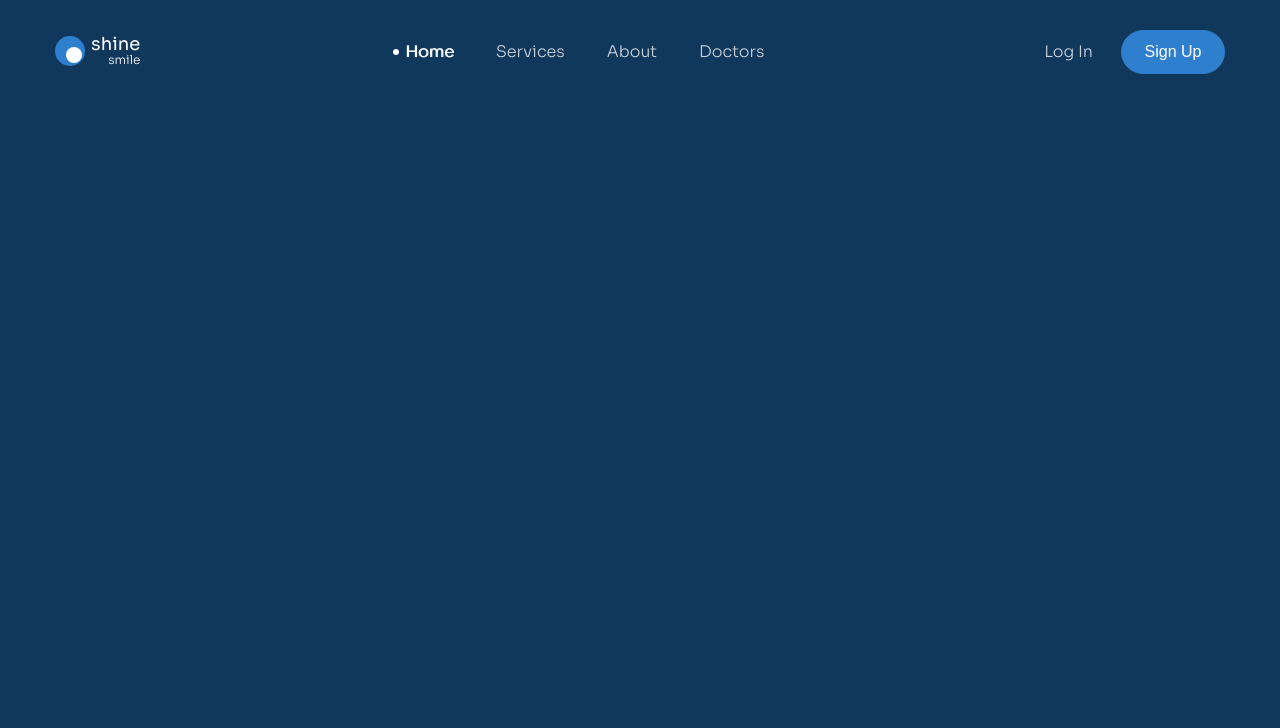
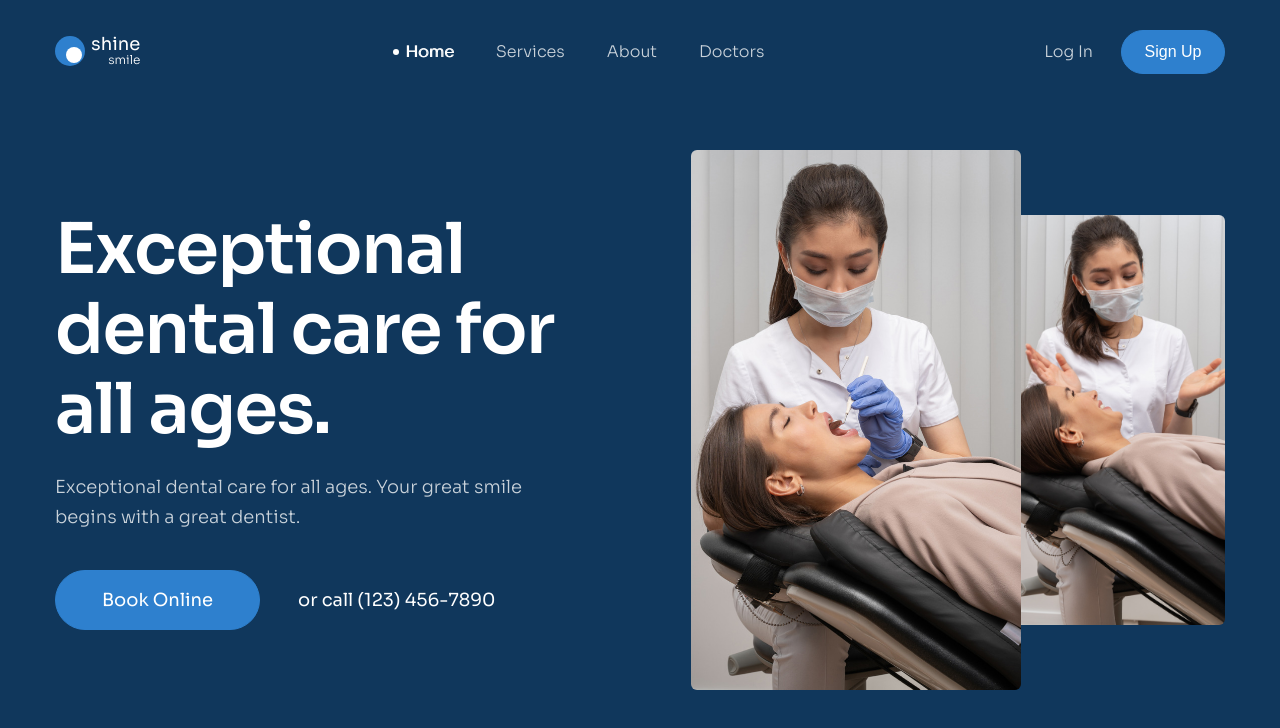
Before and after one commit to dev-ndk/f8-htmlcss-03, a plain HTML site: page index.html in a window 1280 px wide. Drawn offline with Linux system fonts and the light colour scheme.

Commit message:
Làm phần hero

```diff
--- a/assets/css/styles.css
+++ b/assets/css/styles.css
@@ -151,3 +151,76 @@ a {
     margin-left: 7px;
     font-size: 1.6rem;
 }
+
+/* Hero */
+
+.hero {
+    margin-top: 76px;
+    display: flex;
+    align-items: center;
+}
+
+.hero__content {
+    flex-shrink: 0;
+    width: 44.18%;
+}
+
+.hero__media {
+    flex-grow: 1;
+}
+
+.hero__heading {
+    color: #fff;
+    font-size: 7rem;
+    font-weight: 600;
+    line-height: 1.14; /* 114.286% */
+    letter-spacing: -1.4px;
+}
+
+.hero__desc {
+    margin-top: 22px;
+    width: 468px;
+    color: #c9d2da;
+    font-size: 1.8rem;
+    font-weight: 300;
+    line-height: 1.67; /* 166.667% */
+}
+
+.hero__row {
+    display: flex;
+    align-items: center;
+    margin-top: 38px;
+}
+
+.hero__phone {
+    margin-left: 38px;
+    color: #fff;
+    text-align: center;
+    font-size: 1.8rem;
+    font-weight: 400;
+    line-height: 1.67; /* 166.667% */
+}
+
+.hero__images {
+    display: flex;
+    align-items: center;
+    justify-content: flex-end;
+}
+
+.hero__img {
+    width: 330px;
+    height: 540px;
+    border-radius: 6px;
+    object-fit: cover;
+}
+
+.hero__img:first-child {
+    position: relative;
+    margin-right: -6px;
+}
+
+.hero__img:last-child {
+    width: 210px;
+    height: 410px;
+    border-radius: 0px 6px 6px 0px;
+}
--- a/index.html
+++ b/index.html
@@ -135,6 +135,40 @@
                         </button>
                     </div>
                 </div>
+                <!-- Hero -->
+                <section class="hero">
+                    <!-- Hero content -->
+                    <section class="hero__content">
+                        <h1 class="hero__heading">
+                            Exceptional dental care for all ages.
+                        </h1>
+                        <p class="hero__desc">
+                            Exceptional dental care for all ages. Your great
+                            smile begins with a great dentist.
+                        </p>
+                        <div class="hero__row">
+                            <a href="#!" class="btn">Book Online</a>
+                            <span class="hero__phone"
+                                >or call (123) 456-7890</span
+                            >
+                        </div>
+                    </section>
+                    <!-- Hero media -->
+                    <div class="hero__media">
+                        <figure class="hero__images">
+                            <img
+                                src="./assets/img/hero-img-1.png"
+                                alt="Exceptional dental care for all ages"
+                                class="hero__img"
+                            />
+                            <img
+                                src="./assets/img/hero-img-2.png"
+                                alt="Exceptional dental care for all ages"
+                                class="hero__img"
+                            />
+                        </figure>
+                    </div>
+                </section>
             </div>
         </header>
     </body>
```
Also changed, not shown: assets/img/hero-img-1.png (added), assets/img/hero-img-2.png (added).
